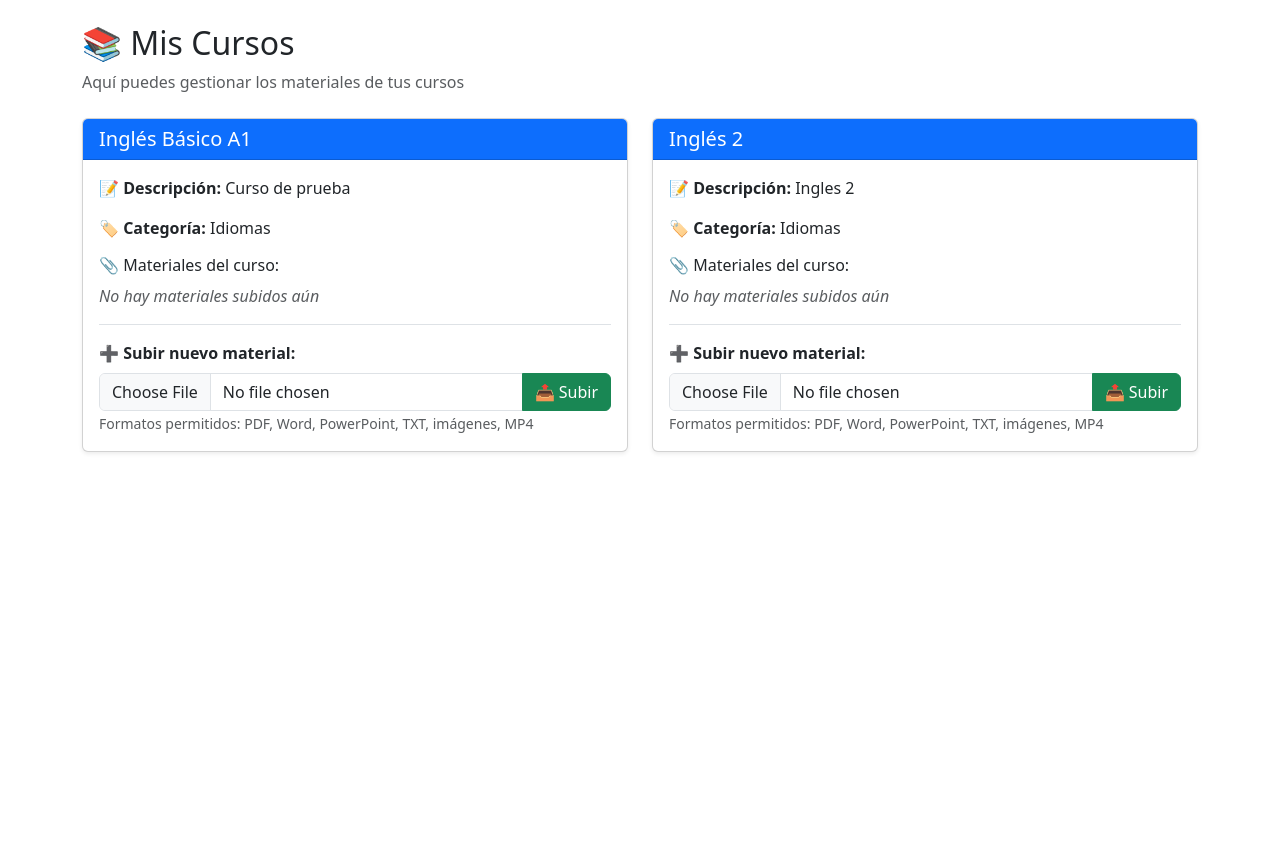
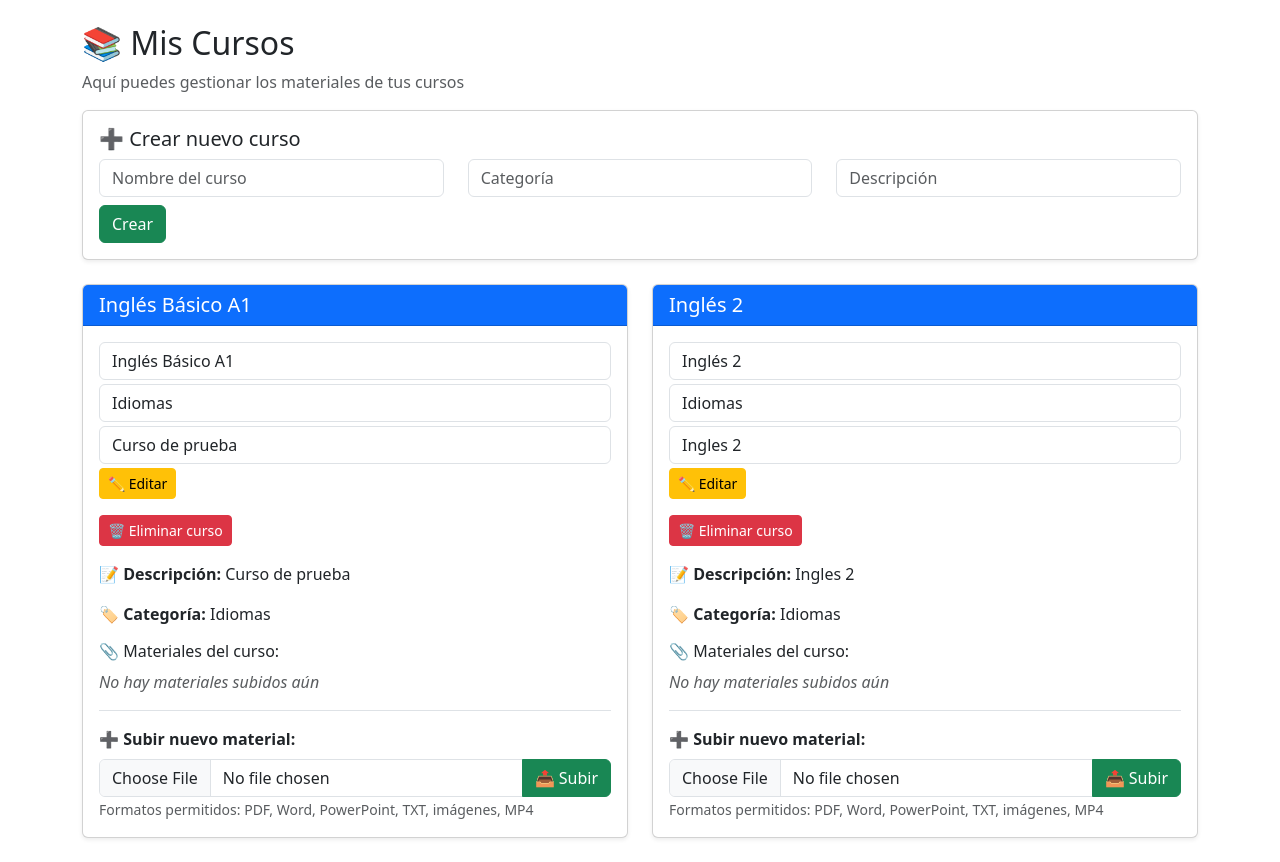
Before and after one commit to Myla1721/Los-intocables_Proyecto, a Flask app: page /profesor/cursos in a window 1280 px wide. Shown: the part 56-918 px from the top of the page. Before the commit the page ends 509 px from the top, so only its background shows below. Run offline with Flask 3, Linux system fonts and the light colour scheme; a user stored in the database is signed in; data comes from the database, SQL or seed files in the repository; both versions use the stored data as it was after the commit.

Commit message:
Se agrega los casos de uso de crear, eliminar y modificar cursos para profesor

```diff
--- a/Proyecto/src/app/controllers/profesor_controller.py
+++ b/Proyecto/src/app/controllers/profesor_controller.py
@@ -28,6 +28,64 @@ def obtener_id_profesor_desde_usuario(user_id):
     if profesor:
         return profesor.id_profesor
     return None
+
+def crear_curso(user_id, nombre, descripcion, categoria):
+    id_profesor = obtener_id_profesor_desde_usuario(user_id)
+
+    if not id_profesor:
+        return {'exito': False, 'mensaje': 'No se encontró el profesor'}
+
+    curso = Curso(
+        nombre=nombre,
+        descripcion=descripcion,
+        categoria=categoria,
+        id_profesor=id_profesor
+    )
+
+    try:
+        db.session.add(curso)
+        db.session.commit()
+        return {'exito': True, 'mensaje': 'Curso creado correctamente'}
+    except Exception as e:
+        db.session.rollback()
+        return {'exito': False, 'mensaje': str(e)}
+
+
+def editar_curso(curso_id, user_id, nombre, descripcion, categoria):
+    id_profesor = obtener_id_profesor_desde_usuario(user_id)
+
+    curso = Curso.query.filter_by(id_curso=curso_id, id_profesor=id_profesor).first()
+
+    if not curso:
+        return {'exito': False, 'mensaje': 'Curso no encontrado'}
+
+    curso.nombre = nombre
+    curso.descripcion = descripcion
+    curso.categoria = categoria
+
+    try:
+        db.session.commit()
+        return {'exito': True, 'mensaje': 'Curso actualizado'}
+    except Exception as e:
+        db.session.rollback()
+        return {'exito': False, 'mensaje': str(e)}
+
+
+def eliminar_curso(curso_id, user_id):
+    id_profesor = obtener_id_profesor_desde_usuario(user_id)
+
+    curso = Curso.query.filter_by(id_curso=curso_id, id_profesor=id_profesor).first()
+
+    if not curso:
+        return {'exito': False, 'mensaje': 'Curso no encontrado'}
+
+    try:
+        db.session.delete(curso)
+        db.session.commit()
+        return {'exito': True, 'mensaje': 'Curso eliminado'}
+    except Exception as e:
+        db.session.rollback()
+        return {'exito': False, 'mensaje': str(e)}
 
 def obtener_cursos_disponibles(user_id=None):
     """
--- a/Proyecto/src/app/routes.py
+++ b/Proyecto/src/app/routes.py
@@ -53,6 +53,18 @@ def profesor_cursos():
     """Página principal del profesor - Ver sus cursos"""
     return ProfesorView.ver_cursos()
 
+@main.route('/profesor/crear-curso', methods=['POST'])
+def profesor_crear_curso():
+    return ProfesorView.crear_curso()
+
+@main.route('/profesor/editar-curso/<int:curso_id>', methods=['POST'])
+def profesor_editar_curso(curso_id):
+    return ProfesorView.editar_curso(curso_id)
+
+@main.route('/profesor/eliminar-curso/<int:curso_id>')
+def profesor_eliminar_curso(curso_id):
+    return ProfesorView.eliminar_curso(curso_id)
+
 @main.route('/profesor/subir-material/<int:curso_id>', methods=['POST'])
 def profesor_subir_material(curso_id):
     """Subir material a un curso específico"""
--- a/Proyecto/src/app/templates/profesor/cursos.html
+++ b/Proyecto/src/app/templates/profesor/cursos.html
@@ -45,6 +45,24 @@
             {% endif %}
         {% endwith %}
 
+        <div class="card p-3 mb-4 shadow-sm">
+            <h5>➕ Crear nuevo curso</h5>
+            <form action="{{ url_for('main.profesor_crear_curso') }}" method="POST">
+                <div class="row">
+                    <div class="col-md-4">
+                        <input type="text" name="nombre" class="form-control" placeholder="Nombre del curso" required>
+                    </div>
+                    <div class="col-md-4">
+                        <input type="text" name="categoria" class="form-control" placeholder="Categoría">
+                    </div>
+                    <div class="col-md-4">
+                        <input type="text" name="descripcion" class="form-control" placeholder="Descripción">
+                    </div>
+                </div>
+                <button class="btn btn-success mt-2">Crear</button>
+            </form>
+        </div>
+
         <div class="row mt-4">
             {% if cursos %}
                 {% for curso in cursos %}
@@ -54,6 +72,20 @@
                             <h5 class="mb-0">{{ curso.nombre }}</h5>
                         </div>
                         <div class="card-body">
+
+                            <form action="{{ url_for('main.profesor_editar_curso', curso_id=curso.id_curso) }}" method="POST" class="mb-3">
+                                <input type="text" name="nombre" value="{{ curso.nombre }}" class="form-control mb-1" required>
+                                <input type="text" name="categoria" value="{{ curso.categoria }}" class="form-control mb-1">
+                                <input type="text" name="descripcion" value="{{ curso.descripcion }}" class="form-control mb-1">
+                                <button class="btn btn-warning btn-sm">✏️ Editar</button>
+                            </form>
+
+                            <a href="{{ url_for('main.profesor_eliminar_curso', curso_id=curso.id_curso) }}"
+                               class="btn btn-danger btn-sm mb-3"
+                               onclick="return confirm('¿Eliminar curso completo?')">
+                               🗑️ Eliminar curso
+                            </a>
+
                             <p><strong>📝 Descripción:</strong> {{ curso.descripcion or 'Sin descripción' }}</p>
                             <p><strong>🏷️ Categoría:</strong> {{ curso.categoria or 'General' }}</p>
 
--- a/Proyecto/src/app/views/profesor_view.py
+++ b/Proyecto/src/app/views/profesor_view.py
@@ -2,7 +2,10 @@ from flask import render_template, redirect, url_for, request, flash, session
 from src.app.controllers.profesor_controller import (
     obtener_cursos_disponibles,
     subir_material_curso,
-    eliminar_material_curso
+    eliminar_material_curso,
+    crear_curso,
+    editar_curso,
+    eliminar_curso
 )
 
 class ProfesorView:
@@ -38,6 +41,44 @@ class ProfesorView:
         return render_template('profesor/cursos.html',
                             cursos=cursos,
                             nombre=session.get('nombre'))
+
+    @classmethod
+    def crear_curso(cls):
+        if not cls.verificar_autenticacion():
+            return redirect(url_for('main.index'))
+
+        nombre = request.form.get('nombre')
+        descripcion = request.form.get('descripcion')
+        categoria = request.form.get('categoria')
+
+        resultado = crear_curso(
+            session['user_id'], nombre, descripcion, categoria
+        )
+
+        flash(resultado['mensaje'], 'success' if resultado['exito'] else 'danger')
+        return redirect(url_for('main.profesor_cursos'))
+
+    @classmethod
+    def editar_curso(cls, curso_id):
+        nombre = request.form.get('nombre')
+        descripcion = request.form.get('descripcion')
+        categoria = request.form.get('categoria')
+
+        resultado = editar_curso(
+            curso_id, session['user_id'], nombre, descripcion, categoria
+        )
+
+        flash(resultado['mensaje'], 'success' if resultado['exito'] else 'danger')
+        return redirect(url_for('main.profesor_cursos'))
+
+    @classmethod
+    def eliminar_curso(cls, curso_id):
+        resultado = eliminar_curso(
+            curso_id, session['user_id']
+        )
+
+        flash(resultado['mensaje'], 'success' if resultado['exito'] else 'danger')
+        return redirect(url_for('main.profesor_cursos'))
 
     @classmethod
     def subir_material(cls, curso_id):
```
Also changed, not shown: Proyecto/instance/gestion_cursos.db.
